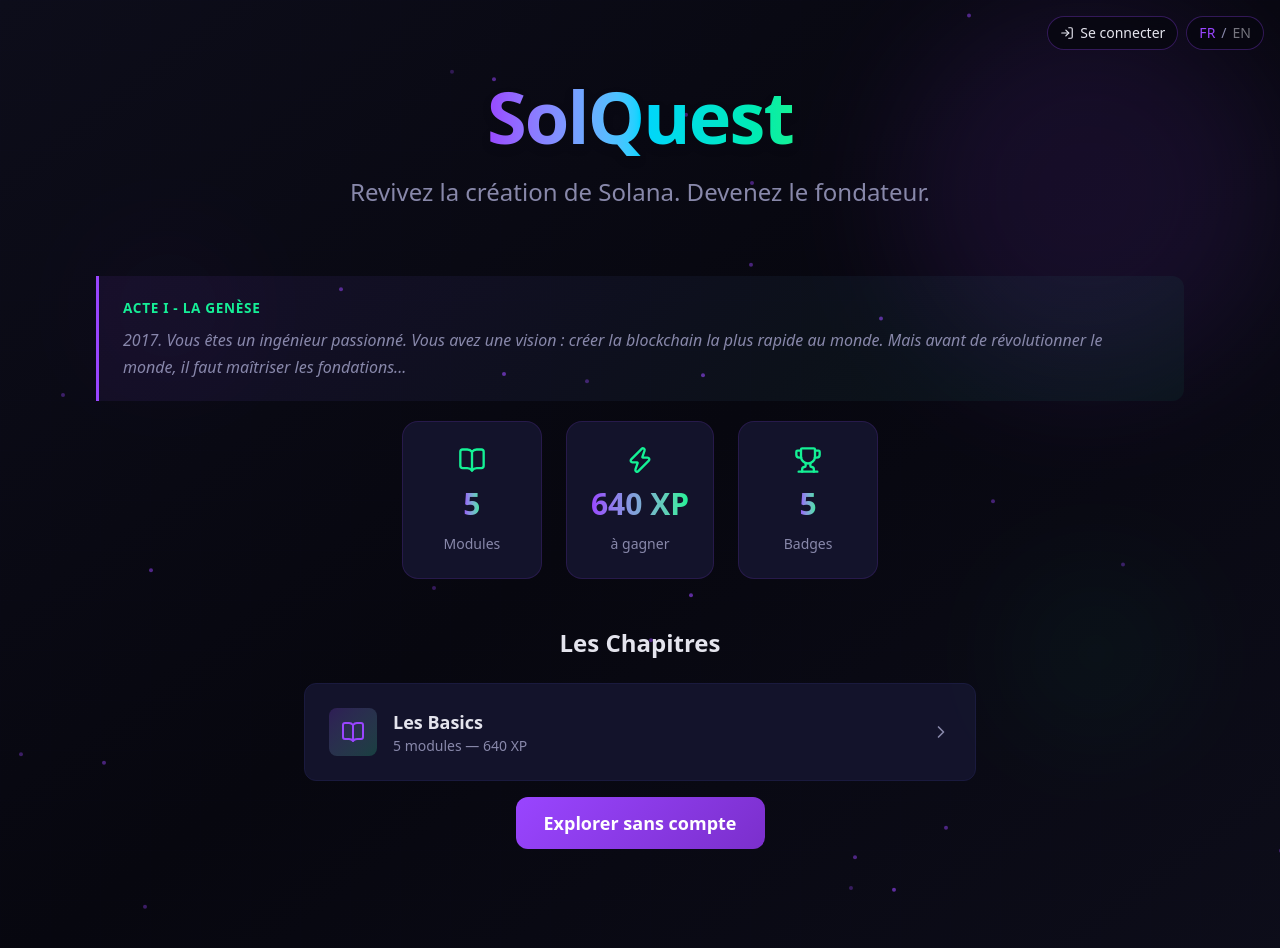
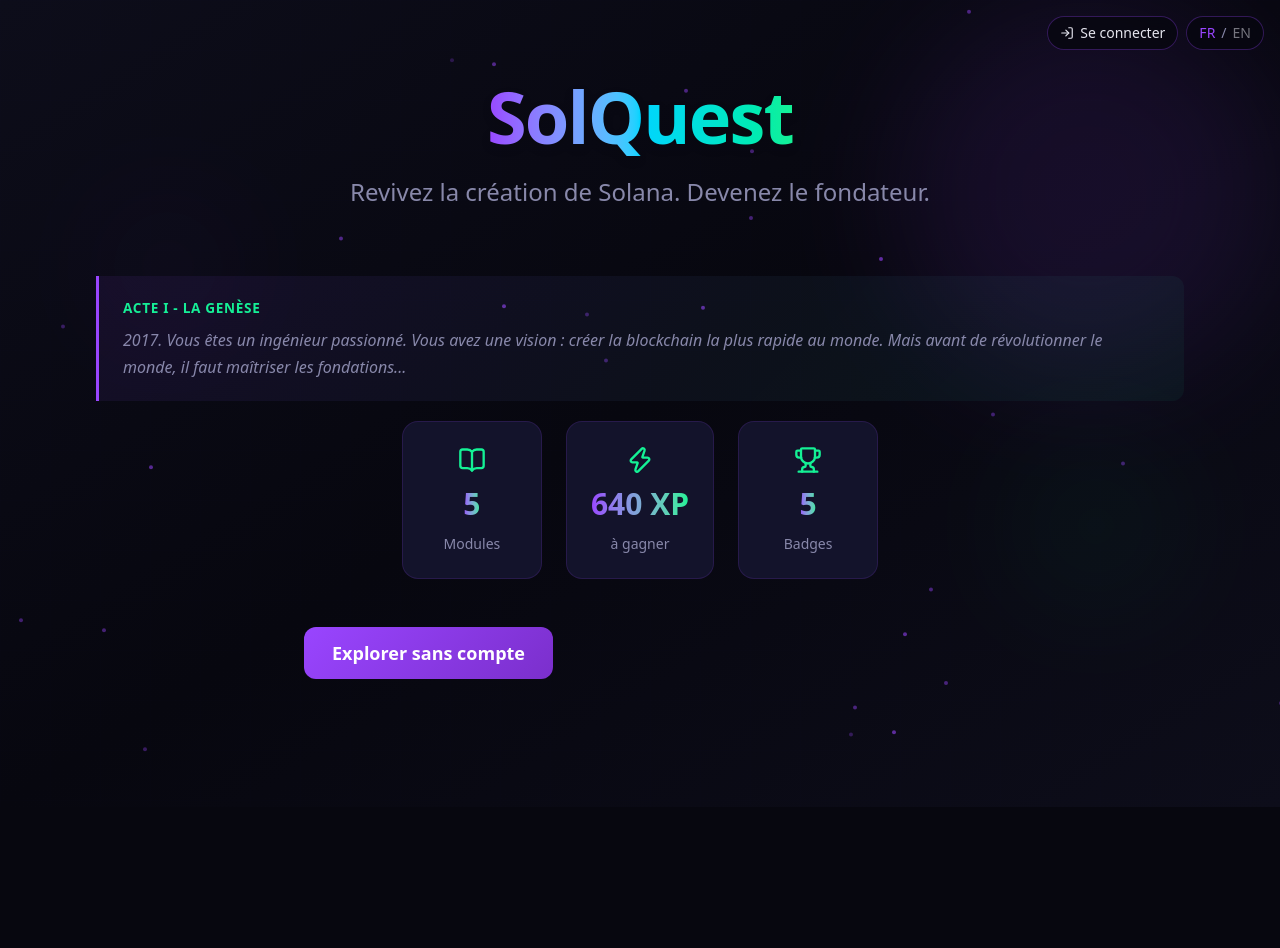
Before and after one commit to Falcon50mlf/solaria, a Next.js app: page / in a window 1280 px wide. Shown: the top 948 px of the page. After the commit the page ends 807 px from the top, so only its background shows below. Built offline with nearby package versions, Linux system fonts and the light colour scheme; no server answers.

Commit message:
Simplify home page: keep only "Explorer sans compte" button
Remove chapter card from landing page, keep just the CTA button
to access /basics without an account.

Co-Authored-By: Claude Opus 4.6 (1M context) <noreply@anthropic.com>

```diff
--- a/src/app/HomeContent.tsx
+++ b/src/app/HomeContent.tsx
@@ -147,45 +147,11 @@ export default function HomeContent() {
           animate={{ opacity: 1, y: 0 }}
           transition={{ delay: 0.8, duration: 0.6 }}
         >
-          <h2 className="text-xl sm:text-2xl font-bold text-[var(--sol-text)] text-center mb-6">
-            {t.home.chaptersTitle}
-          </h2>
-
-          <div>
-            <motion.div
-              className="bg-[var(--sol-card)] border border-[var(--sol-card-hover)] rounded-xl p-5 sm:p-6"
-            >
-              <div className="flex items-center justify-between">
-                <div className="flex items-center gap-4">
-                  <div className="w-12 h-12 rounded-lg bg-gradient-to-br from-[var(--sol-purple)]/20 to-[var(--sol-green)]/20 flex items-center justify-center">
-                    <BookOpen size={24} className="text-[var(--sol-purple)]" />
-                  </div>
-                  <div>
-                    <h3 className="font-bold text-[var(--sol-text)] text-base sm:text-lg">
-                      {t.basics.pageTitle}
-                    </h3>
-                    <p className="text-xs sm:text-sm text-[var(--sol-text-muted)]">
-                      5 {t.home.chapterModules} — 640 XP
-                    </p>
-                  </div>
-                </div>
-                <ChevronRight size={20} className="text-[var(--sol-text-muted)]" />
-              </div>
-            </motion.div>
-          </div>
-
-          <motion.div
-            className="mt-4 text-center"
-            initial={{ opacity: 0 }}
-            animate={{ opacity: 1 }}
-            transition={{ delay: 1, duration: 0.5 }}
-          >
-            <Link href="/basics">
-              <button className="btn-primary text-base px-6 py-3 sm:text-lg sm:px-10 sm:py-4 transition-all duration-300">
-                {t.home.exploreWithoutAccount}
-              </button>
-            </Link>
-          </motion.div>
+          <Link href="/basics">
+            <button className="btn-primary text-base px-6 py-3 sm:text-lg sm:px-10 sm:py-4 transition-all duration-300">
+              {t.home.exploreWithoutAccount}
+            </button>
+          </Link>
         </motion.div>
 
         {/* Floating accent shapes */}
```
